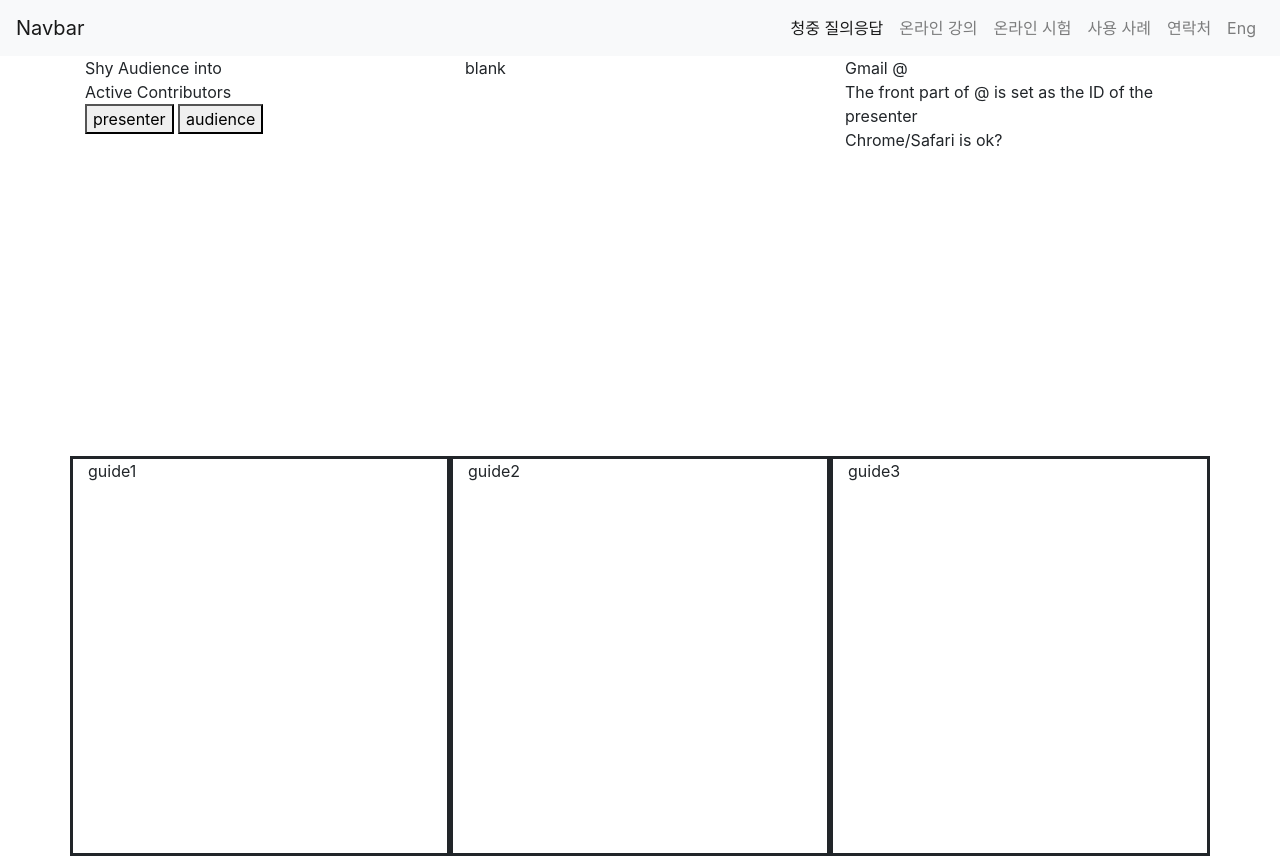
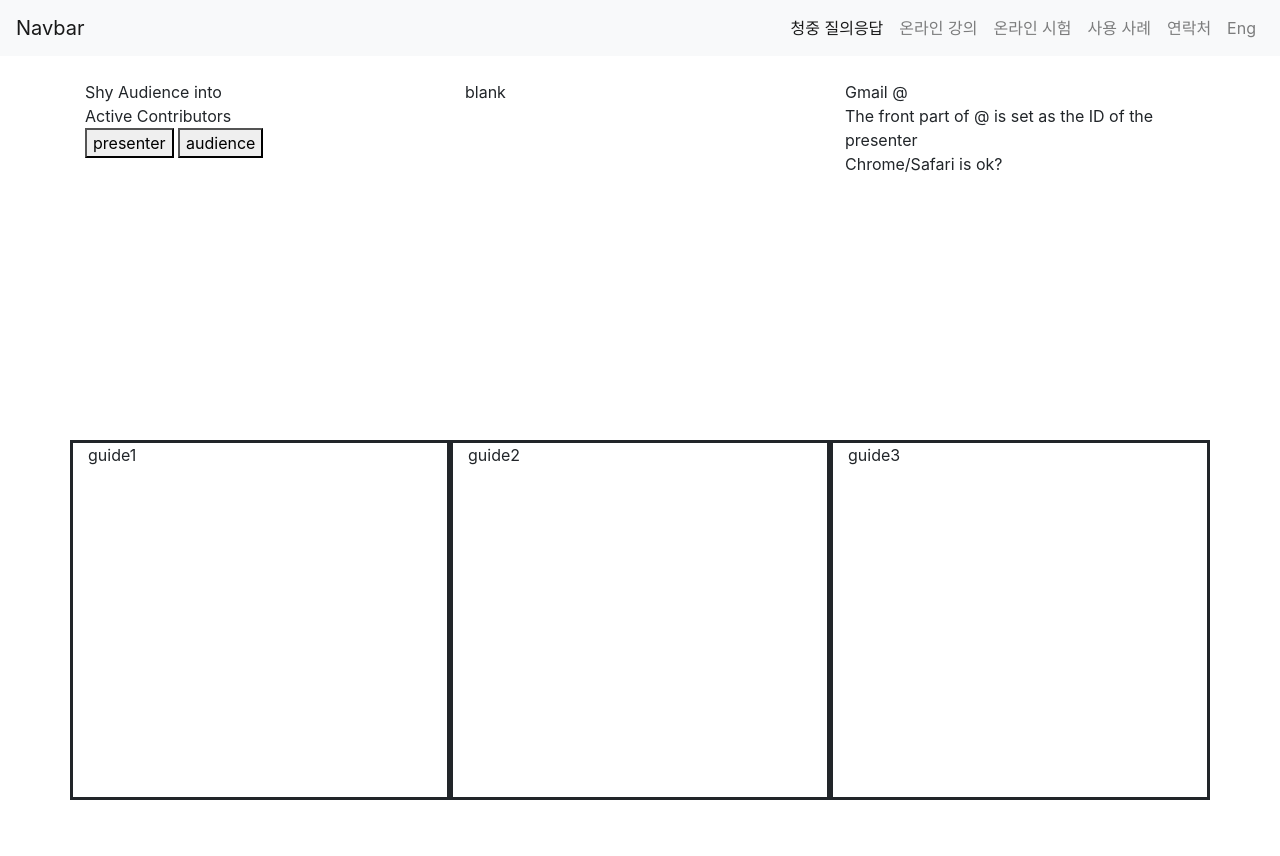
Before and after one commit to MoonSangJin/Toslide, a plain HTML site: page index.html in a window 1280 px wide. After the commit the page ends 800 px from the top, so only its background shows below. Drawn offline with nearby package versions, Linux system fonts and the light colour scheme.

Commit message:
first layout

```diff
--- a/index.css
+++ b/index.css
@@ -1,17 +1,9 @@
-.guide1{
+.guide1, .guide2, .guide3{
     border: 3px solid
 }
-.guide2{
-    border: 3px solid
+.top{
+    height: 10vh;
 }
-.guide3{
-    border: 3px solid
+.info, .guide{
+    height: 45vh;
 }
-
-.info{
-    height: 50vh;
-}
-
-.guide{
-    height: 50vh;
-}
--- a/index.html
+++ b/index.html
@@ -16,6 +16,7 @@
 </head>
 
 <body>
+    <div class="top">
         <nav class="navbar navbar-expand-lg navbar-light bg-light">
             <a class="navbar-brand" href="#">Navbar</a>
             <button class="navbar-toggler" type="button" data-toggle="collapse" data-target="#navbarNav"
@@ -39,13 +40,14 @@
                     <li class="nav-item">
                         <a class="nav-link" href="#">연락처</a>
                     </li>
-                <li class="nav-item">
+                    <span class="kor-eng">
                         <a class="nav-link" href="#">Eng</a>
-                </li>
+                    </span>
                 </ul>
             </div>
         </nav>
 
+    </div>
     <div class="main container">
 
         <div class="row info">
```
Lines whose indentation alone changed are shown as unchanged.
